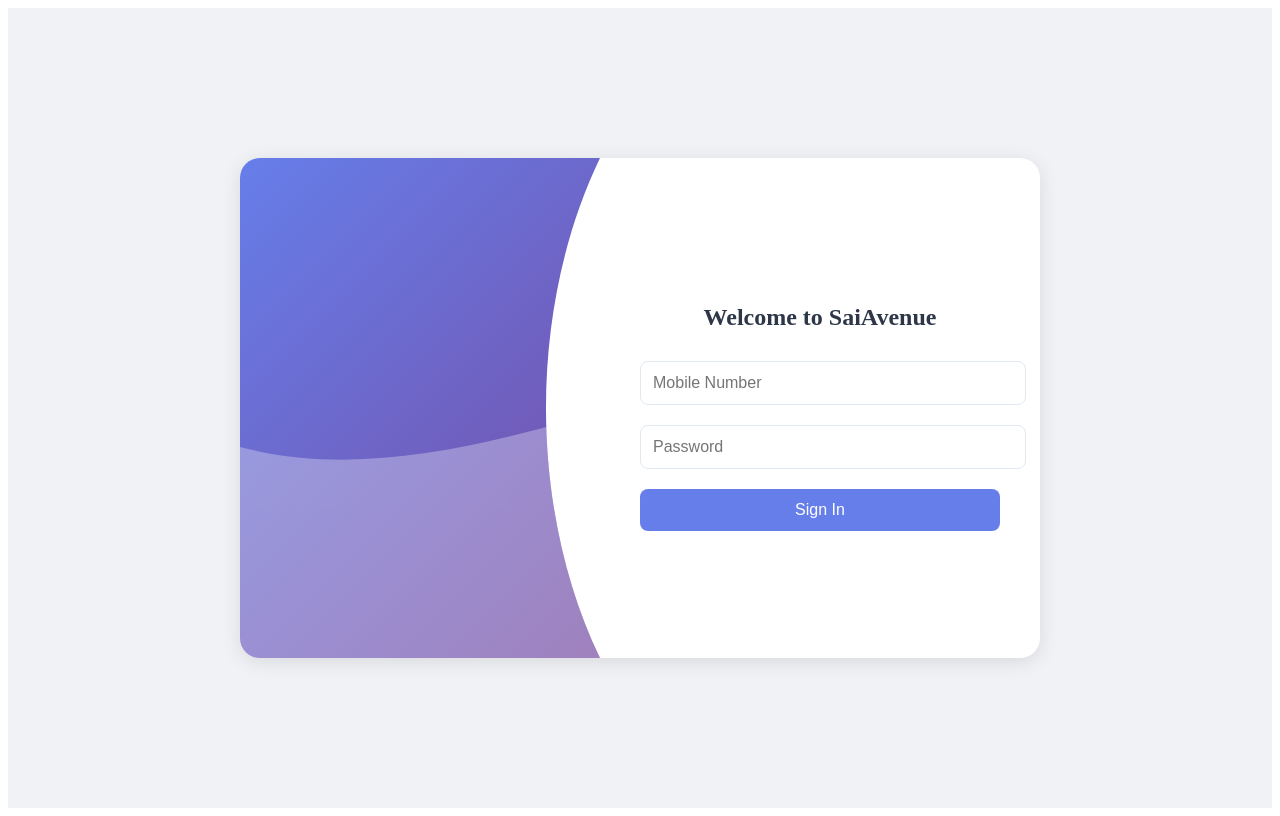
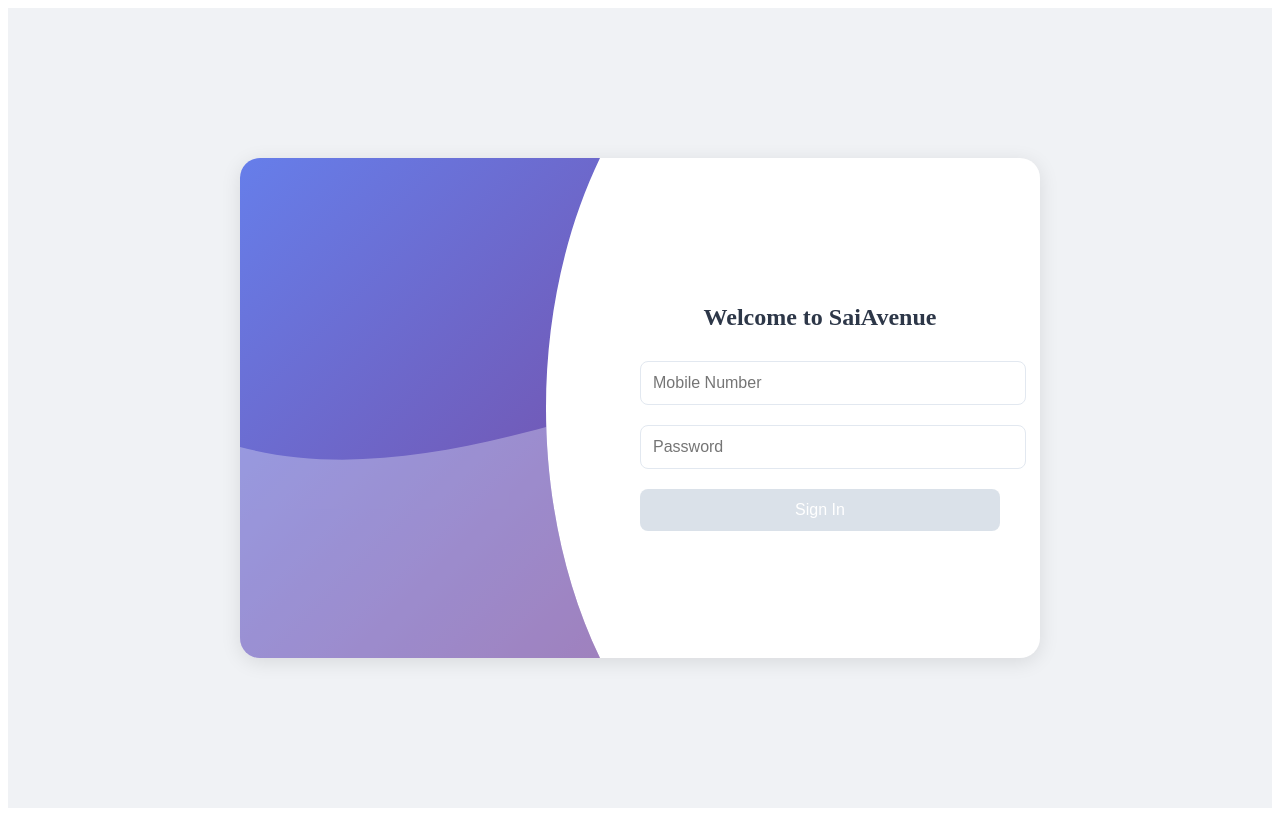
Before and after one commit to musingsoluations/SaiAvenu.UI, an Angular app: page / in a window 1280 px wide. Built offline with nearby package versions, Linux system fonts and the light colour scheme.

Commit message:
fixed button display

```diff
--- a/src/app/login/login.component.css
+++ b/src/app/login/login.component.css
@@ -88,11 +88,17 @@
   border-radius: 8px;
   font-size: 16px;
   cursor: pointer;
-  transition: background-color 0.3s ease;
+  transition: background-color 0.3s ease, opacity 0.3s ease;
 }
 
 .signin-button:hover {
   background-color: #5a67d8;
+}
+
+.signin-button:disabled {
+  background-color: #cbd5e0;
+  opacity: 0.7;
+  cursor: default;
 }
 
 .error-message {
--- a/src/app/login/login.component.html
+++ b/src/app/login/login.component.html
@@ -4,7 +4,7 @@
     </div>
     <div class="right-section">
       <h2>Welcome to SaiAvenue</h2>
-      <form (ngSubmit)="onSubmit()">
+      <form #loginForm="ngForm" (ngSubmit)="onSubmit()">
         <div class="form-group">
           <input type="text" id="userId" name="userId" [(ngModel)]="credentials.userId" placeholder="Mobile Number"
             required>
@@ -13,7 +13,7 @@
           <input type="password" id="password" name="password" [(ngModel)]="credentials.password" placeholder="Password"
             required>
         </div>
-        <button type="submit" class="signin-button">Sign In</button>
+        <button type="submit" class="signin-button" [disabled]="loginForm.invalid || submitting">Sign In</button>
         <div class="error-message" *ngIf="errorMessage">
           {{ errorMessage }}
         </div>
--- a/src/app/login/login.component.ts
+++ b/src/app/login/login.component.ts
@@ -15,6 +15,7 @@
 export class LoginComponent {
   credentials = { userId: '', password: '' };
   errorMessage = '';
+  submitting = false;
 
   constructor(
     private auth: AuthService,
@@ -29,5 +30,6 @@
     } else {
       this.errorMessage = 'Invalid credentials. Please try again.';
     }
+    this.submitting = false;
   }
 }
```
